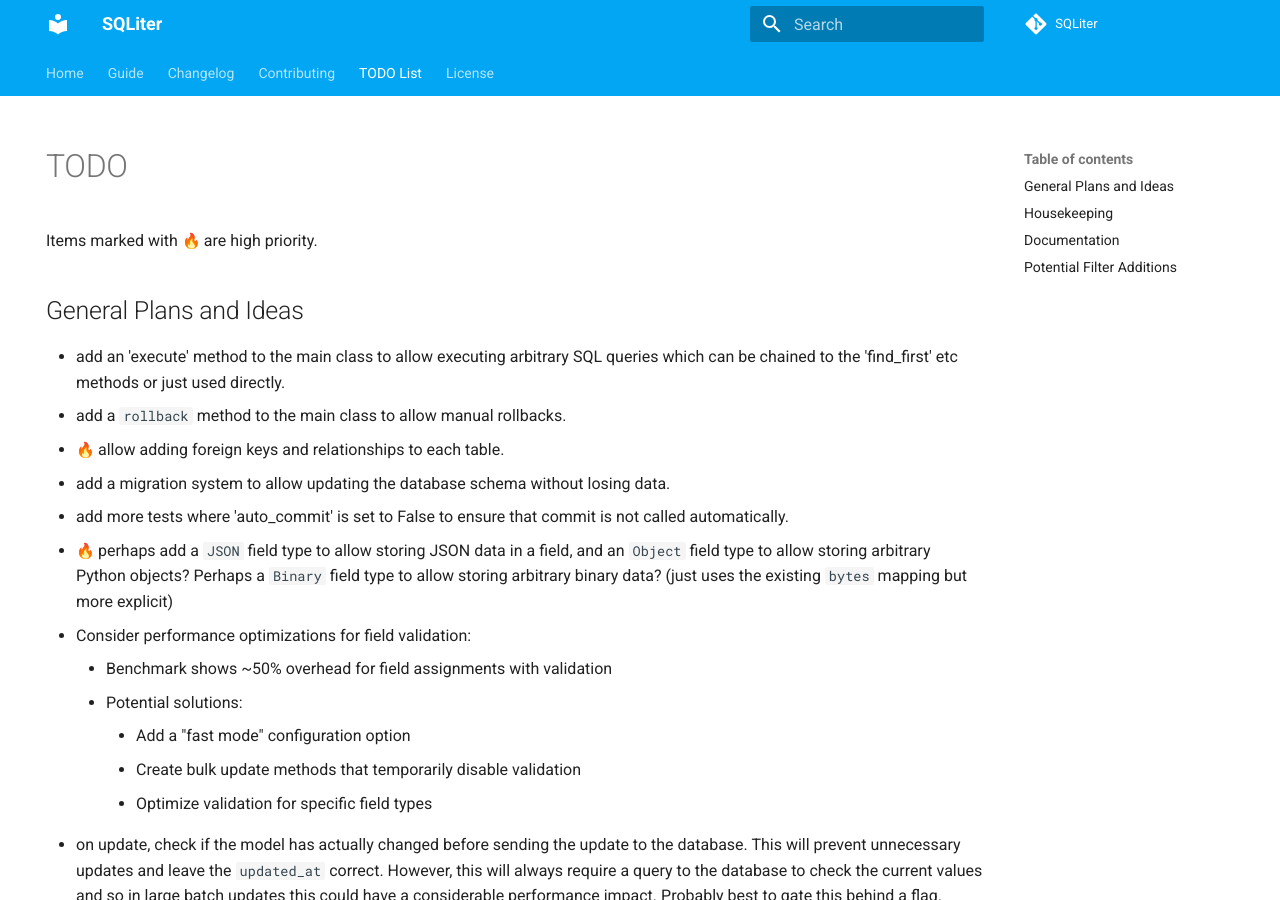
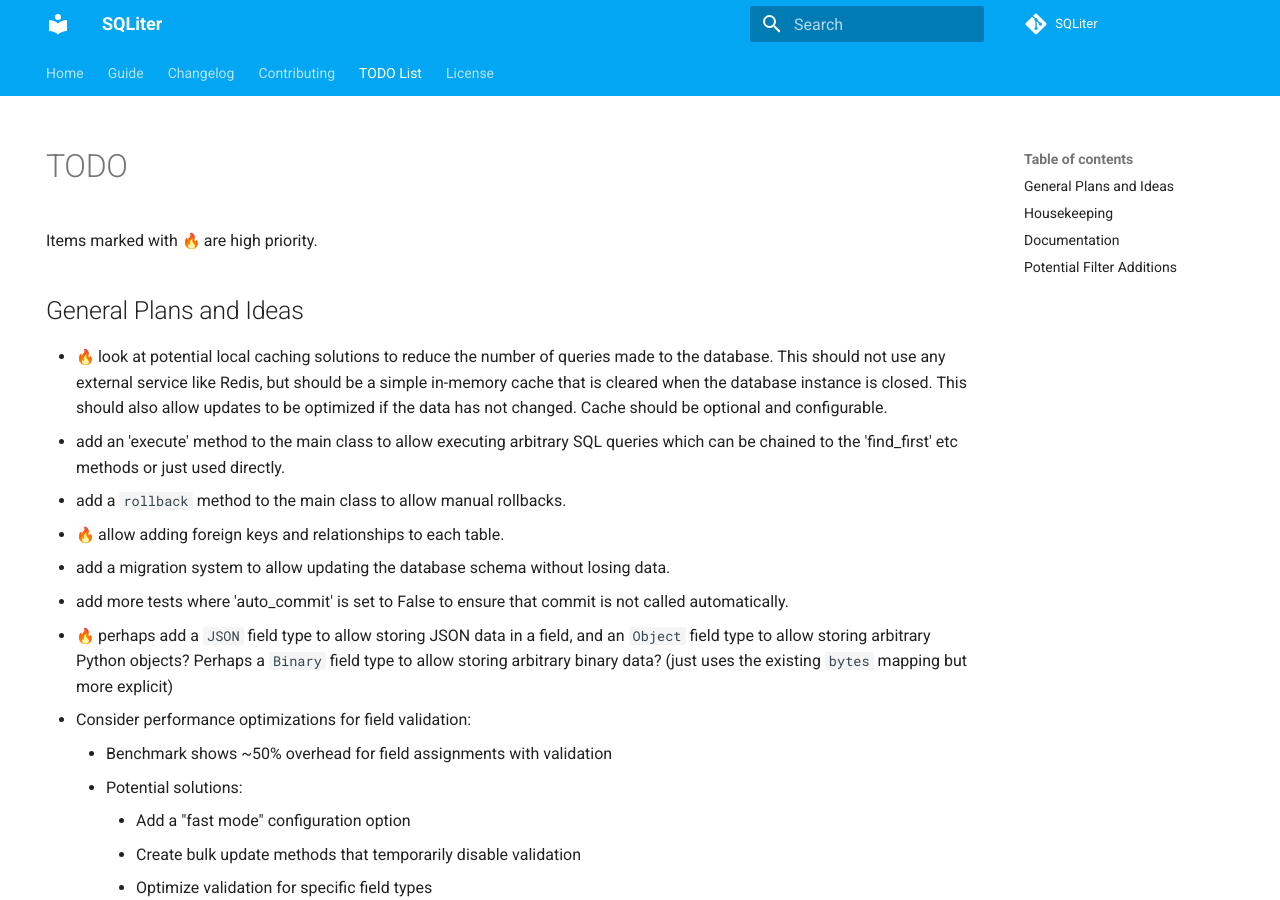
Before and after one commit to seapagan/sqliter-py, an MkDocs documentation site: the page built from docs/todo/index.md, in a window 1280 px wide and 900 px high. Built offline with MkDocs 1.6.1 and Material for MkDocs 9.7.7, drawn with Linux system fonts in a browser that asks for light colours; emoji names are drawn with the system emoji font; plug-ins that fetch from the network failed and are left out; comment, search, counter and statistics services are not loaded.

Commit message:
update TODO
Signed-off-by: Grant Ramsay <seapagan@gmail.com>

```diff
--- a/TODO.md
+++ b/TODO.md
@@ -4,6 +4,11 @@ Items marked with :fire: are high priority.
 
 ## General Plans and Ideas
 
+- :fire: look at potential local caching solutions to reduce the number of
+  queries made to the database. This should not use any external service like
+  Redis, but should be a simple in-memory cache that is cleared when the
+  database instance is closed. This should also allow updates to be optimized if
+  the data has not changed. Cache should be optional and configurable.
 - add an 'execute' method to the main class to allow executing arbitrary SQL
   queries which can be chained to the 'find_first' etc methods or just used
   directly.
```
